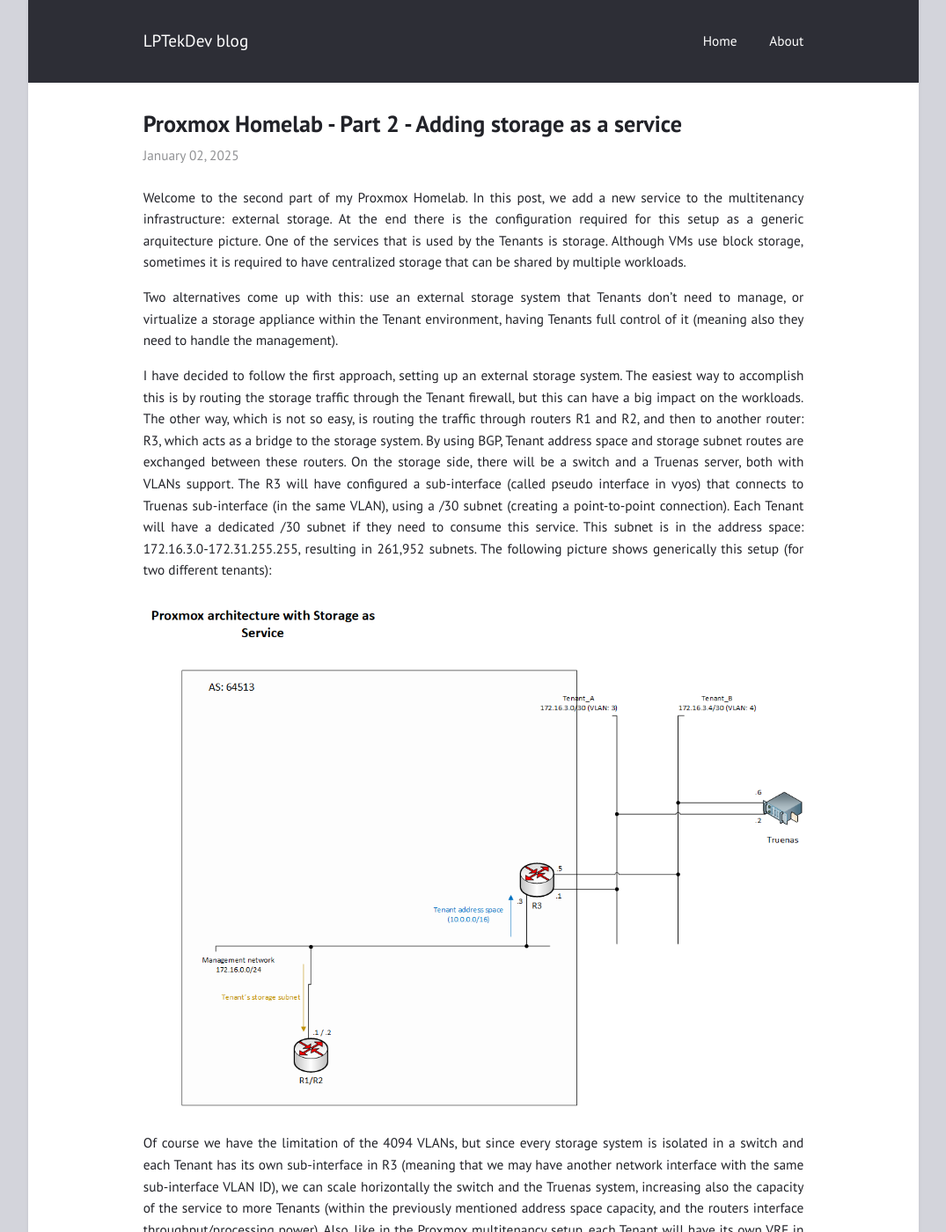
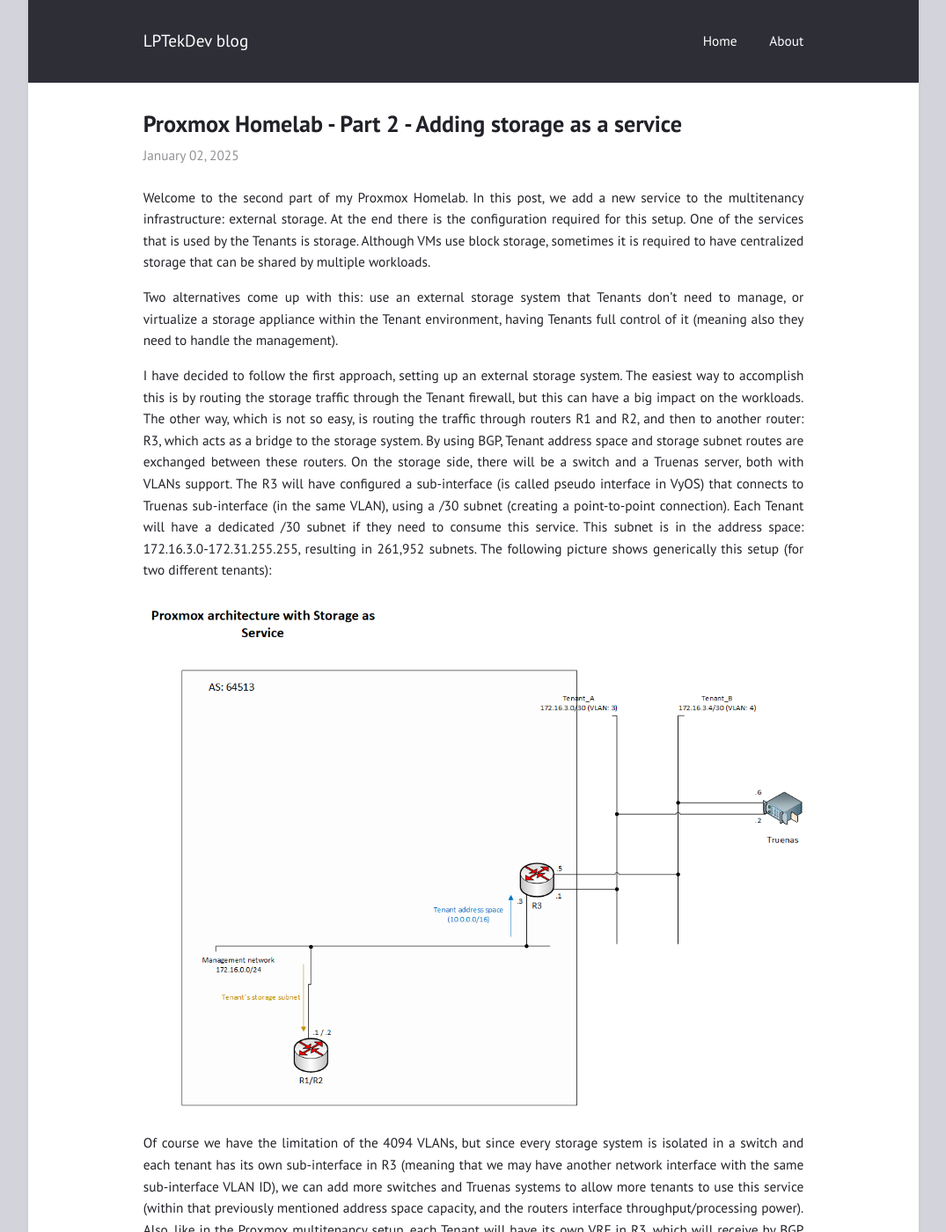
Before and after one commit to lptekdev/homelab, a Jekyll site: the page built from _posts/2025-01-02-proxmox_storage.md, in a window 1280 px wide and 1400 px high. Shown: the whole window at 88% size, without its empty margins (102-1177 px from the left). Built offline with Jekyll 4.4.1, drawn with Linux system fonts in a browser that asks for light colours; some of the changed text lies outside the part shown.

Commit message:
updating text

```diff
--- a/_posts/2025-01-02-proxmox_storage.md
+++ b/_posts/2025-01-02-proxmox_storage.md
@@ -3,7 +3,7 @@ title:  "Proxmox Homelab - Part 2 - Adding storage as a service"
 layout: post
 ---
 
-Welcome to the second part of my Proxmox Homelab. In this post, we add a new service to the multitenancy infrastructure: external storage. At the end there is the configuration required for this setup as a generic arquitecture picture.
+Welcome to the second part of my Proxmox Homelab. In this post, we add a new service to the multitenancy infrastructure: external storage. At the end there is the configuration required for this setup.
 One of the services that is used by the Tenants is storage. Although VMs use block storage, sometimes it is required to have centralized storage that can be shared by multiple workloads.
 <!--more-->
 
@@ -11,11 +11,11 @@ Two alternatives come up with this: use an external storage system that Tenants
 
 I have decided to follow the first approach, setting up an external storage system. The easiest way to accomplish this is by routing the storage traffic through the Tenant firewall, but this can have a big impact on the workloads.
 The other way, which is not so easy, is routing the traffic through routers R1 and R2, and then to another router: R3, which acts as a bridge to the storage system. By using BGP, Tenant address space and storage subnet routes are exchanged between these routers.
-On the storage side, there will be a switch and a Truenas server, both with VLANs support. The R3 will have configured a sub-interface (called pseudo interface in vyos) that connects to Truenas sub-interface (in the same VLAN), using a /30 subnet (creating a point-to-point connection). Each Tenant will have a dedicated /30 subnet if they need to consume this service. This subnet is in the address space: 172.16.3.0-172.31.255.255, resulting in 261,952 subnets. The following picture shows generically this setup (for two different tenants):
+On the storage side, there will be a switch and a Truenas server, both with VLANs support. The R3 will have configured a sub-interface (is called pseudo interface in VyOS) that connects to Truenas sub-interface (in the same VLAN), using a /30 subnet (creating a point-to-point connection). Each Tenant will have a dedicated /30 subnet if they need to consume this service. This subnet is in the address space: 172.16.3.0-172.31.255.255, resulting in 261,952 subnets. The following picture shows generically this setup (for two different tenants):
 
 ![proxmox_storage_as_service](../assets/ProxmoxStorageAsaService.png)
 
-Of course we have the limitation of the 4094 VLANs, but since every storage system is isolated in a switch and each Tenant has its own sub-interface in R3 (meaning that we may have another network interface with the same sub-interface VLAN ID), we can scale horizontally the switch and the Truenas system, increasing also the capacity of the service to more Tenants (within the previously mentioned address space capacity, and the routers interface throughput/processing power). Also, like in the Proxmox multitenancy setup, each Tenant will have its own VRF in R3, which will receive by BGP the route summary of the Tenant address space and will contain the sub-interface that connects to the storage system.
+Of course we have the limitation of the 4094 VLANs, but since every storage system is isolated in a switch and each tenant has its own sub-interface in R3 (meaning that we may have another network interface with the same sub-interface VLAN ID), we can add more switches and Truenas systems to allow more tenants to use this service (within that previously mentioned address space capacity, and the routers interface throughput/processing power). Also, like in the Proxmox multitenancy setup, each Tenant will have its own VRF in R3, which will receive by BGP the route summary of the Tenant address space and will contain the sub-interface that connects to the storage system.
 
 A BGP connection is established between R1 and R2, allowing R3 to receive the Tenant address space: 10.0.0.0/16. This route will be identified by the its RD: AS:Tenant_ZONE_ID, allowing R3 tom import it to the correct VRF routing table. The route that is only advertised from R3, to R1 and R2 is the subnet that connects to the storage system.
 
```
